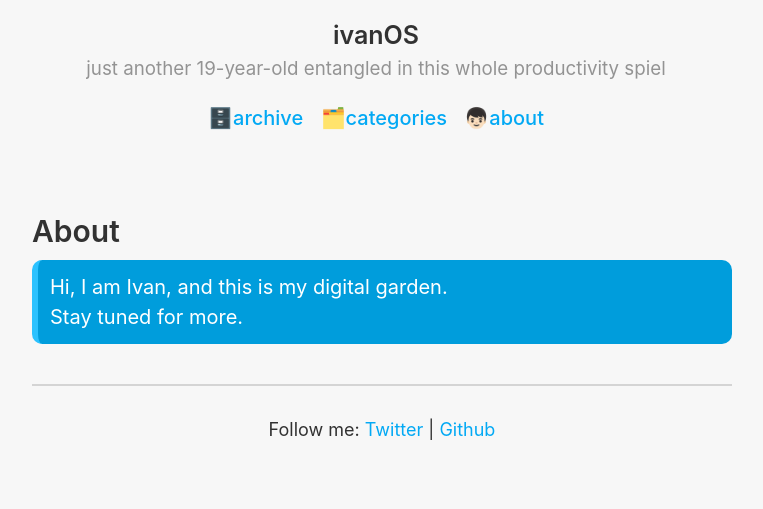
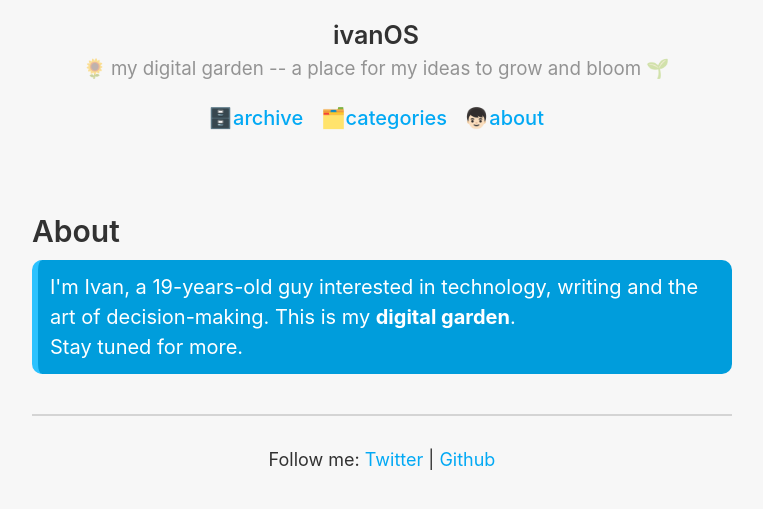
Before and after one commit to hiivan/hiivan.github.io, a Jekyll site: the page built from about.md, in a window 1280 px wide. Shown: the top 509 px of the page, without its empty margins (258-1021 px from the left). Built offline with Jekyll 4.4.1, drawn with Linux system fonts in a browser that asks for light colours.

Commit message:
updated page description and about page

```diff
--- a/_config.yml
+++ b/_config.yml
@@ -1,6 +1,6 @@
 # Setup
 title: ivanOS
-tagline: just another 19-year-old entangled in this whole productivity spiel
+tagline: 🌻 my digital garden -- a place for my ideas to grow and bloom 🌱
 url: https://hiivan.github.io/
 paginate: 1
 baseurl: ""
--- a/_includes/head.html
+++ b/_includes/head.html
@@ -1,8 +1,8 @@
 <head>
   <meta charset="UTF-8">
   <meta name="viewport" content="width=device-width, initial-scale=1.0">
-  <!--<meta property="og:title" content="ivanOS" />
-  <meta property="og:image" content="https://noir.essentialenemy.com/assets/iMessage.png" /> -->
+  <!--<meta property="og:title" content="ivanOS" /> -->
+  <meta property="og:image" content="/assets/i_logo2.png" />
 
   <title>
     {% if page.title == "Home" %}
--- a/about.md
+++ b/about.md
@@ -4,6 +4,6 @@ title: About
 ---
 
 <p class="magicbox">
-  Hi, I am Ivan, and this is my digital garden.<br/>
-  Stay tuned for more.
+  I'm Ivan, a 19-years-old guy interested in technology, writing and the art of decision-making️. This is my <b>digital garden</b>.
+  <br>Stay tuned for more.
 </p>
```
